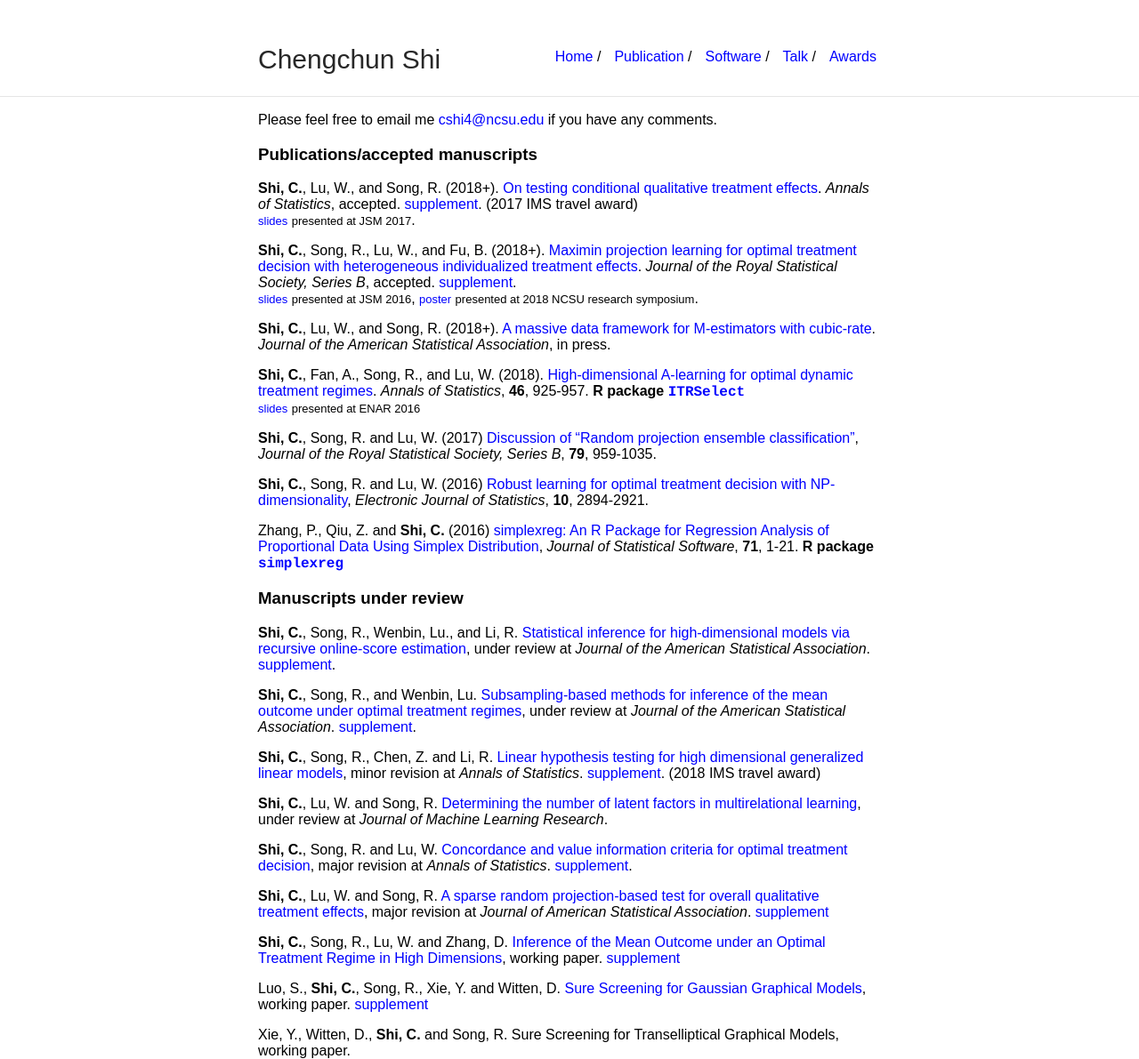
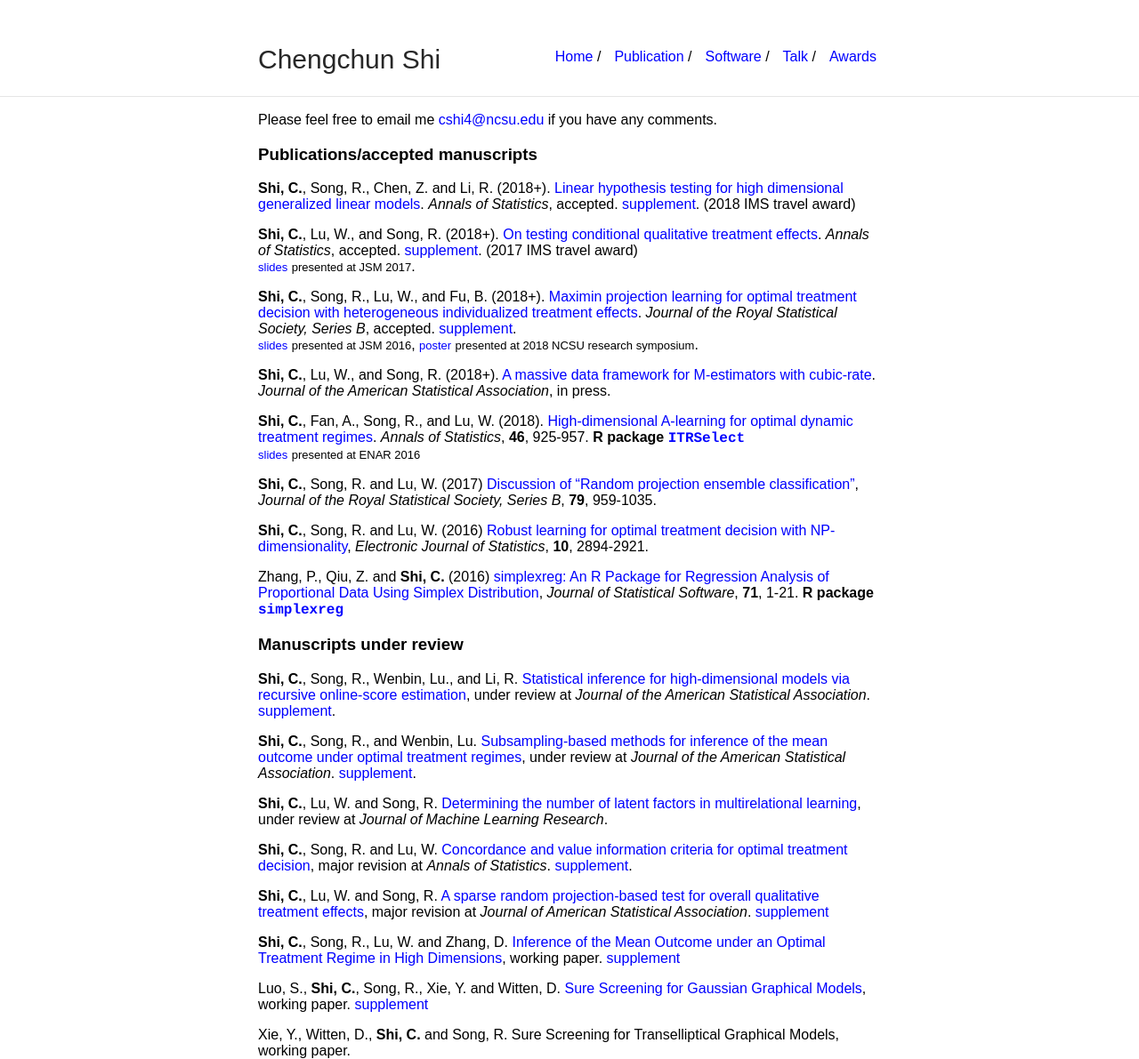
Before and after one commit to callmespring/callmespring.github.io, a Jekyll site: the page built from publication.md, in a window 1280 px wide. Shown: the whole page at 89% size. Built offline with Jekyll 4.4.1, drawn with Linux system fonts in a browser that asks for light colours; some of the changed lines change nothing that is shown.

Commit message:
Add files via upload

```diff
--- a/publication.md
+++ b/publication.md
@@ -8,6 +8,8 @@ title: Publication
 Please feel free to email me <cshi4@ncsu.edu> if you have any comments.
 
 ### Publications/accepted manuscripts
+**Shi, C.**, Song, R., Chen, Z. and Li, R. (2018+). [Linear hypothesis testing for high dimensional generalized linear models](./paper/hdlineartest.pdf).
+_Annals of Statistics_, accepted. [supplement](./paper/supphdlineartest.pdf). (2018 IMS travel award)
 
 **Shi, C.**, Lu, W., and Song, R. (2018+). [On testing conditional qualitative treatment effects](./paper/CQTEaccept.pdf). _Annals of Statistics_, accepted.
 [supplement](./paper/suppCQTEaccept.pdf). (2017 IMS travel award) <br/> [<font size="2.5">slides</font>](./slides/JSM2017.pdf) <font size="2.5">presented at JSM 2017</font>.
@@ -35,8 +37,6 @@ Association_. [supplement](./paper/suppHDCI.pdf).
 **Shi, C.**, Song, R., and Wenbin, Lu. [Subsampling-based methods for inference of the mean outcome under optimal treatment regimes](./paper/subagging.pdf), under review at _Journal of the American
 Statistical Association_. [supplement](./paper/suppsubagging.pdf).
 
-**Shi, C.**, Song, R., Chen, Z. and Li, R. [Linear hypothesis testing for high dimensional generalized linear models](./paper/hdlineartest.pdf), minor revision at _Annals of Statistics_. [supplement](./paper/supphdlineartest.pdf). (2018 IMS travel award)
-
 **Shi, C.**, Lu, W. and Song, R. [Determining the number of latent factors in multirelational learning](./paper/Rescal.pdf), under review at _Journal of Machine Learning Research_.
 
 **Shi, C.**, Song, R. and Lu, W. [Concordance and value information criteria for optimal treatment decision](./paper/CVIC4.pdf), major revision at _Annals of Statistics_. [supplement](./paper/suppCVIC4.pdf).
```
